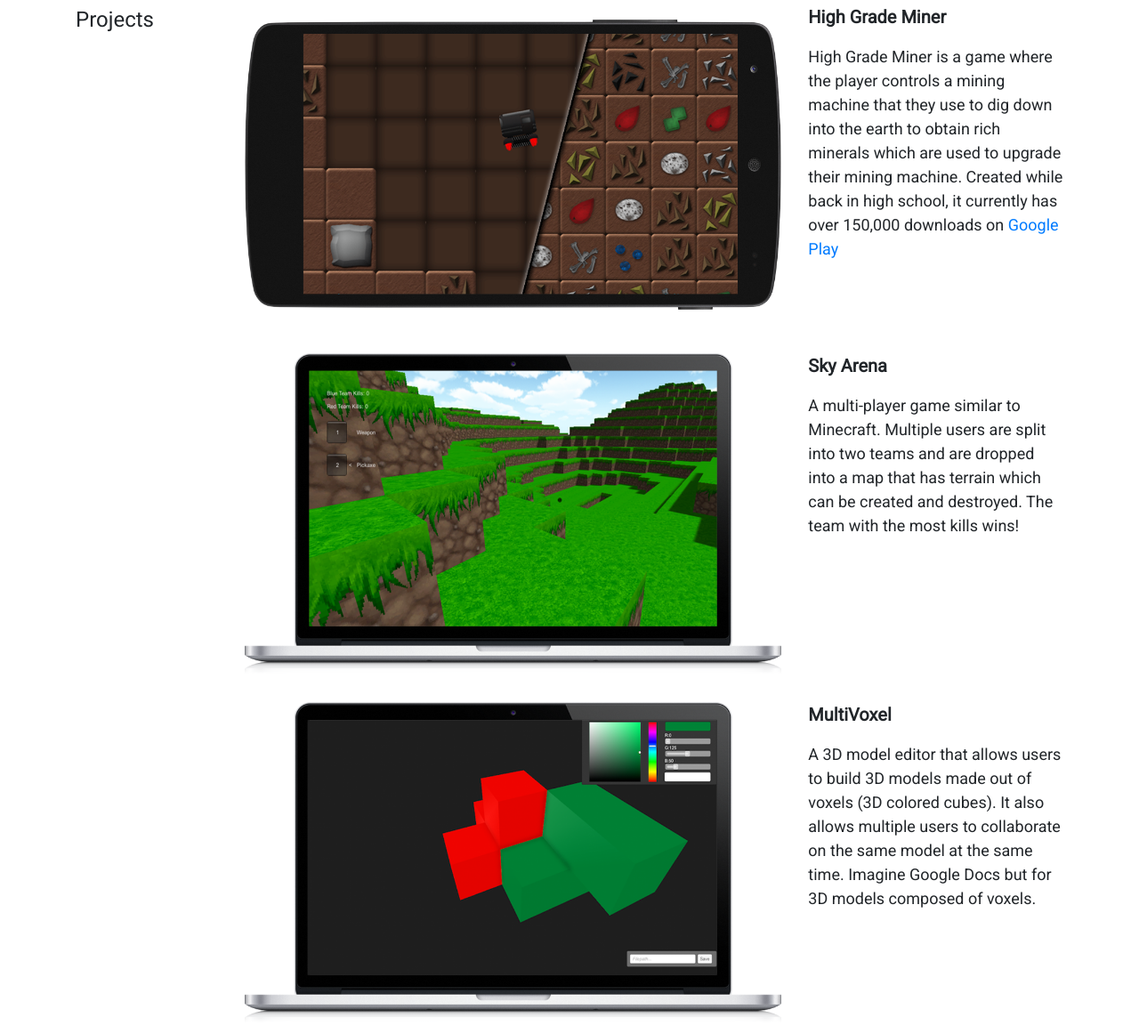
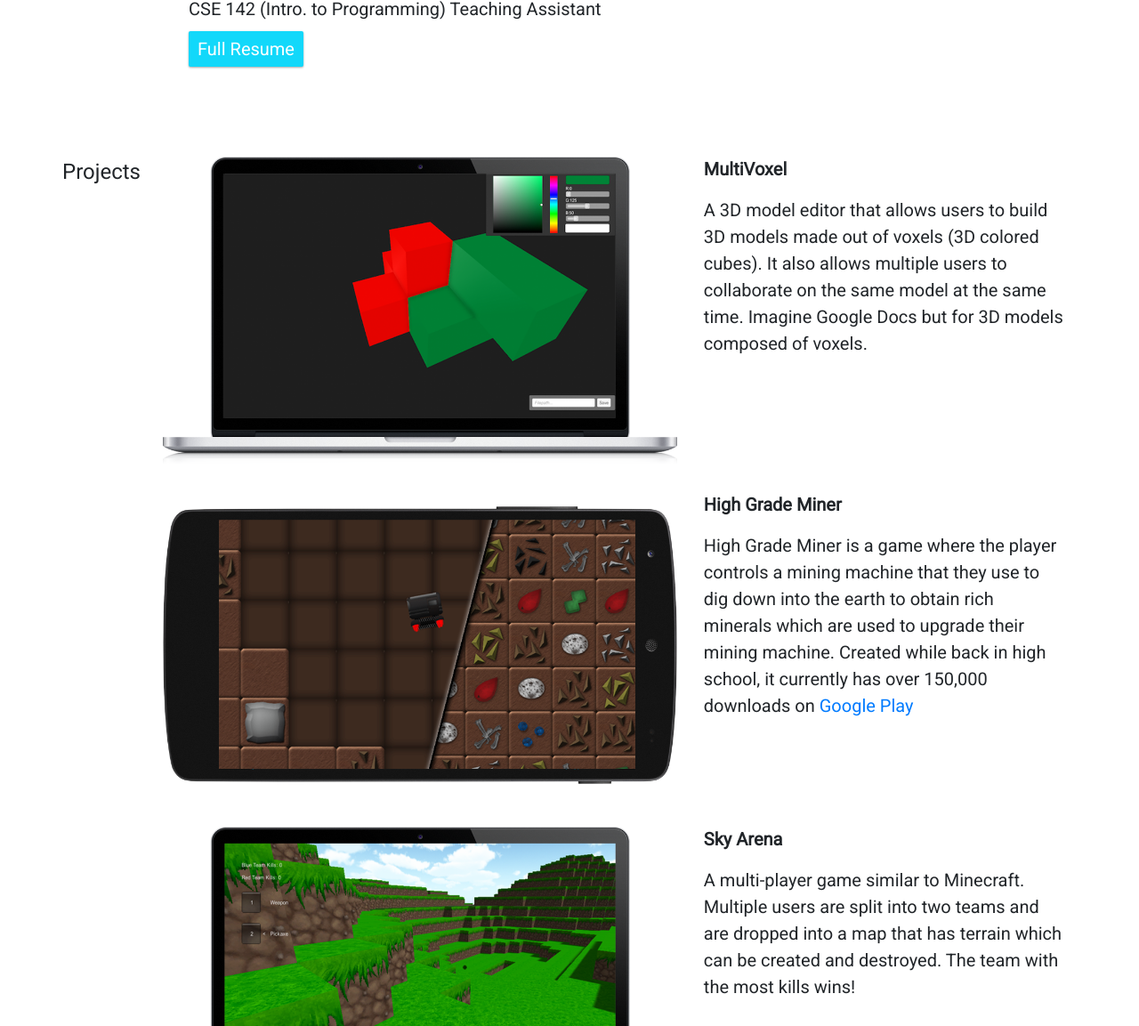
Before and after one commit to BluBambu/blubambu.io, a plain HTML site: page project/index.html in a window 1280 px wide. Shown: the part 595-1748 px from the top of the page at 89% size. Drawn offline with nearby package versions, Linux system fonts and the light colour scheme.

Commit message:
Updated column alignments

```diff
--- a/project/_css/index.css
+++ b/project/_css/index.css
@@ -1,22 +1,15 @@
 /* General */
 
 body {
+    font-size: 20px;
     background: linear-gradient(to right, rgb(18, 216, 250) , rgb(20, 188, 241));
     font-family: 'Roboto', sans-serif;
 }
 
 .section {
     background-color: white;
-    padding-top: 20px;
-    padding-bottom: 20px;
-}
-
-.left-section {
-    font-size: 24px;
-}
-
-.right-section {
-    font-size: 14px;
+    padding-top: 50px;
+    padding-bottom: 50px;
 }
 
 .button {
@@ -40,6 +33,11 @@ body {
 
 .button a {
     color: white;
+}
+
+.section-title {
+    font-size: 24px;
+    padding-right: 10px;
 }
 
 /* hi */
@@ -73,6 +71,10 @@ body {
 
 /* Experience */
 
+#experience {
+    font-size: 20px;
+}
+
 .left-align-text {
     float: left;
 }
@@ -96,14 +98,10 @@ body {
 
 /* Projects */
 
-.project-row img {
+.project-img {
     width: 100%;
     margin-right: 20px;
     margin-bottom: 30px;
-}
-
-.project-row {
-    font-size: 18px;
 }
 
 .project-title {
--- a/project/index.html
+++ b/project/index.html
@@ -29,10 +29,10 @@
 <div id="experience" class="section">
     <div class="container">
         <div class="row">
-            <div class="col-2 left-section">
+            <div class="col-2-md section-title">
                 Experience
             </div>
-            <div class="col-10 right-section">
+            <div class="col-md">
                 <div class="job-row">
                     <div class="left-align-text">
                         <p class="job-employer">Microsoft</p>
@@ -76,15 +76,29 @@
 <div id="projects" class="section">
     <div class="container">
         <div class="row">
-            <div class="col-2 left-section">
+            <div class="col-2-md section-title">
                 Projects
             </div>
-            <div class="col-10 right-section">
-                <div class="row project-row">
-                    <div class="col-8">
-                        <img src="_img/high_grade_miner.png">
+            <div class="col-md">
+            <div class="row">
+                    <div class="col">
+                        <img class="project-img" src="_img/multivoxel.png">
                     </div>
-                    <div class="col-4">
+                    <div class="col-5">
+                        <p class="project-title">MultiVoxel</p>
+                        <p>
+                            A 3D model editor that allows users to build 3D models made out of voxels
+                            (3D colored cubes). It also allows multiple users to collaborate
+                            on the same model at the same time. Imagine Google Docs but for 3D models
+                            composed of voxels.
+                        </p>
+                    </div>
+                </div>
+                <div class="row">
+                    <div class="col">
+                        <img class="project-img" src="_img/high_grade_miner.png">
+                    </div>
+                    <div class="col-5">
                         <p class="project-title">High Grade Miner</p>
                         <p>
                             High Grade Miner is a game where the player controls a mining machine that they use to dig
@@ -94,11 +108,11 @@
                         </p>
                     </div>
                 </div>
-                <div class="row project-row">
-                    <div class="col-8">
-                        <img src="_img/sky_arena.png">
+                <div class="row">
+                    <div class="col">
+                        <img class="project-img" src="_img/sky_arena.png">
                     </div>
-                    <div class="col-4">
+                    <div class="col-5">
                         <p class="project-title">Sky Arena</p>
                         <p>
                             A multi-player game similar to Minecraft. Multiple users are split into two
@@ -107,25 +121,11 @@
                         </p>
                     </div>
                 </div>
-                <div class="row project-row">
-                    <div class="col-8">
-                        <img src="_img/multivoxel.png">
+                <div class="row">
+                    <div class="col">
+                        <img class="project-img" src="_img/game_dev_club_website.png">
                     </div>
-                    <div class="col-4">
-                        <p class="project-title">MultiVoxel</p>
-                        <p>
-                            A 3D model editor that allows users to build 3D models made out of voxels
-                            (3D colored cubes). It also allows multiple users to collaborate
-                            on the same model at the same time. Imagine Google Docs but for 3D models
-                            composed of voxels.
-                        </p>
-                    </div>
-                </div>
-                <div class="row project-row">
-                    <div class="col-8">
-                        <img src="_img/game_dev_club_website.png">
-                    </div>
-                    <div class="col-4">
+                    <div class="col-5">
                         <p class="project-title">UW Game Dev Club Website</p>
                         <p>
                             The website for <a href="http://gamedev.cs.washington.edu/">University of Washington's Game
```
